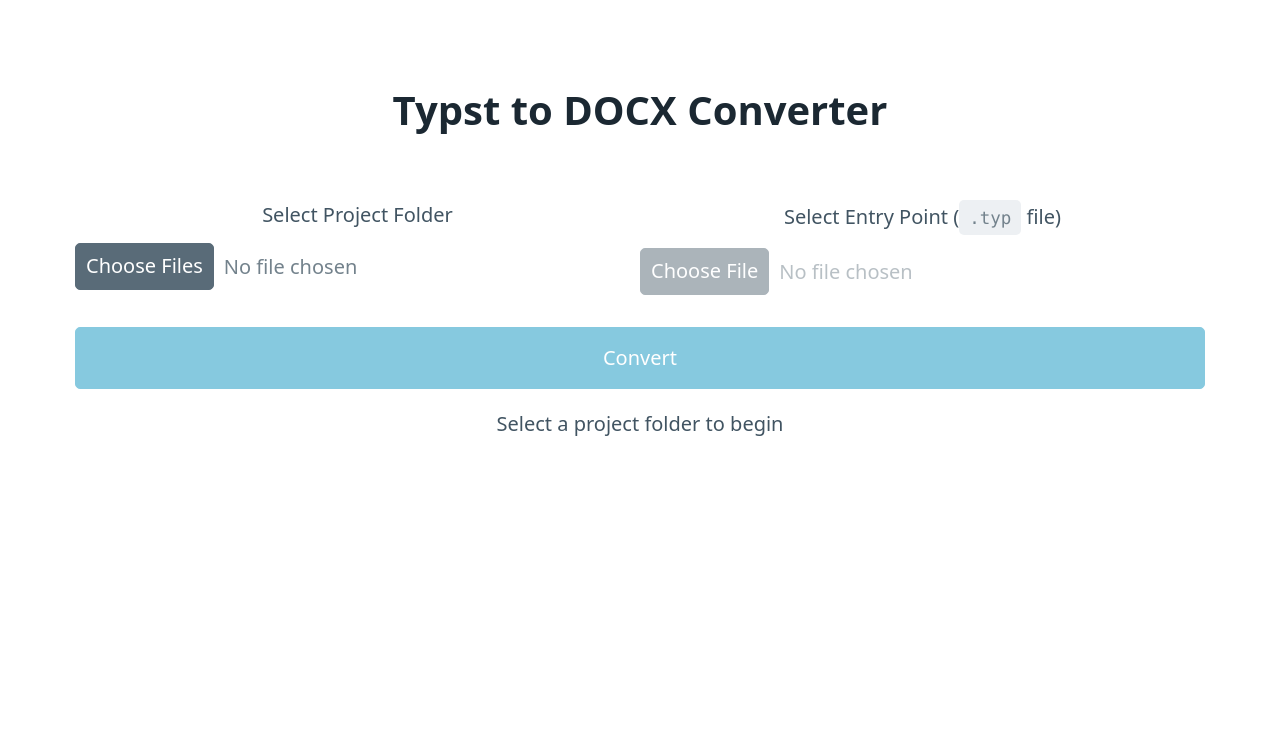
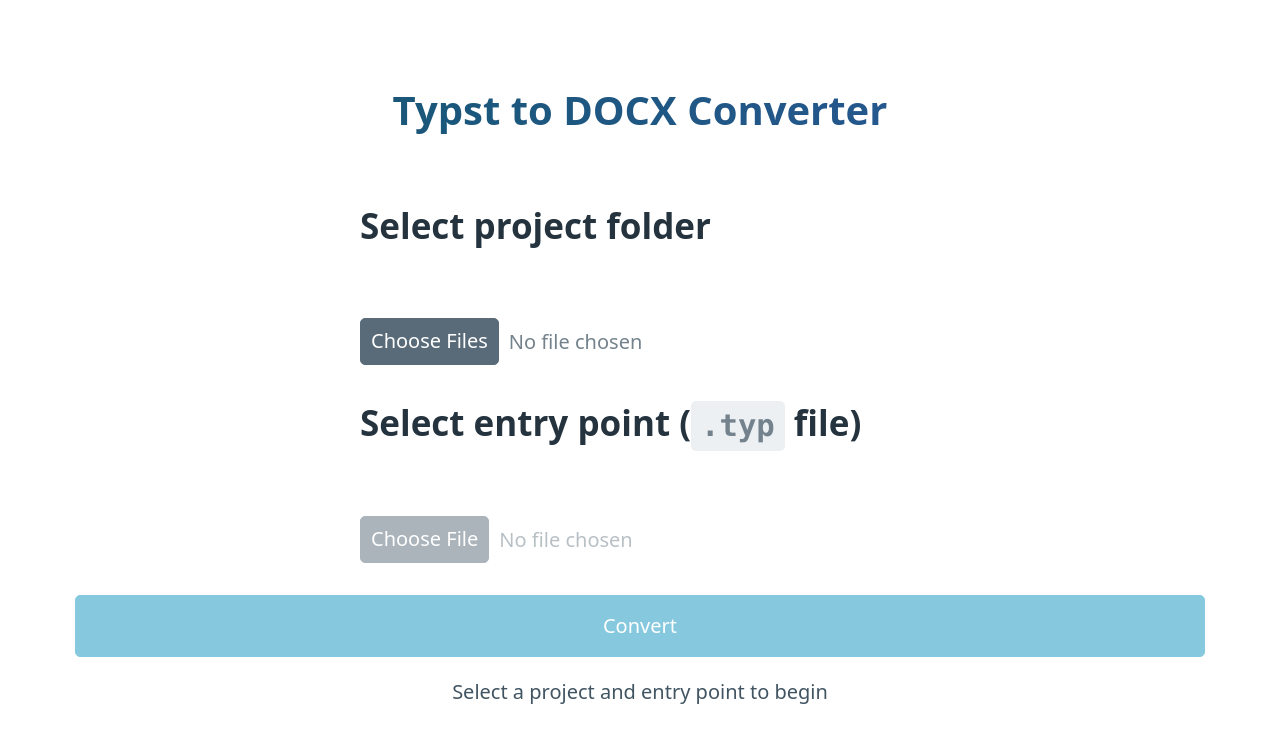
Before and after one commit to sghng/typ2docx, a plain HTML site: page index.html in a window 1280 px wide. Drawn offline with nearby package versions, Linux system fonts and the light colour scheme.

Commit message:
improved error handling

```diff
--- a/index.html
+++ b/index.html
@@ -16,12 +16,16 @@
     ></script>
   </head>
   <body>
-    <main class="text-center" x-data="app()">
-      <h1>Typst to DOCX Converter</h1>
+    <main x-data="app()">
+      <h1
+        class="text-center bg-clip-text text-transparent! bg-gradient-to-r from-[rgb(17,86,108)] to-[#2B579A]"
+      >
+        Typst to DOCX Converter
+      </h1>
 
-      <div class="flex">
-        <label class="flex-1">
-          Select Project Folder
+      <div class="mx-auto max-w-md">
+        <label>
+          <h2>Select project folder</h2>
           <input
             type="file"
             webkitdirectory
@@ -30,8 +34,8 @@
           />
         </label>
 
-        <label class="flex-1">
-          Select Entry Point (<code>.typ</code> file)
+        <label>
+          <h2>Select entry point (<code>.typ</code> file)</h2>
           <input
             type="file"
             accept=".typ"
@@ -41,13 +45,16 @@
         </label>
       </div>
 
-      <button @click="convert()" :disabled="!entryFile || loading">
-        Convert
-      </button>
-      <div :class="stateClass" x-text="status"></div>
+      <div class="text-center">
+        <button @click="convert()" :disabled="!entryFile || loading">
+          <span x-show="!loading">Convert</span>
+          <span x-show="loading">Converting...</span>
+        </button>
+        <div x-show="status" x-text="status"></div>
+      </div>
 
       <template x-if="errorMessage">
-        <details open>
+        <details open class="text-left">
           <summary>Error Details</summary>
           <pre><code x-text="errorMessage"></code></pre>
         </details>
@@ -59,7 +66,7 @@
         Alpine.data("app", () => ({
           projectFiles: null,
           entryFile: null,
-          status: "Select a project folder to begin",
+          status: "Select a project and entry point to begin",
           stateClass: "default",
           loading: false,
           errorMessage: null,
@@ -96,10 +103,11 @@
                 }),
               });
 
-              if (!res.ok)
+              if (!res.ok) {
                 throw new Error(
                   (await res.text()) || `Server error: ${res.status}`,
                 );
+              }
               this.status = "Downloading file...";
 
               const a = document.createElement("a");
@@ -111,7 +119,7 @@
               this.status = "File downloaded!";
               this.stateClass = "success";
             } catch (e) {
-              this.status = `Error: ${e.message}`;
+              this.status = "An error occurred!";
               this.stateClass = "error";
               this.errorMessage = e.message;
             } finally {
--- a/server.js
+++ b/server.js
@@ -17,7 +17,7 @@
 						.quiet()
 						.nothrow();
 				return exitCode
-          ? new Response(`Conversion failed:\n${stderr}`, { status: 500 })
+					? new Response(`${stderr}`, { status: 500 })
 					: new Response(stdout, {
 							headers: {
 								"Content-Type":
```
Lines whose indentation alone changed are shown as unchanged.
